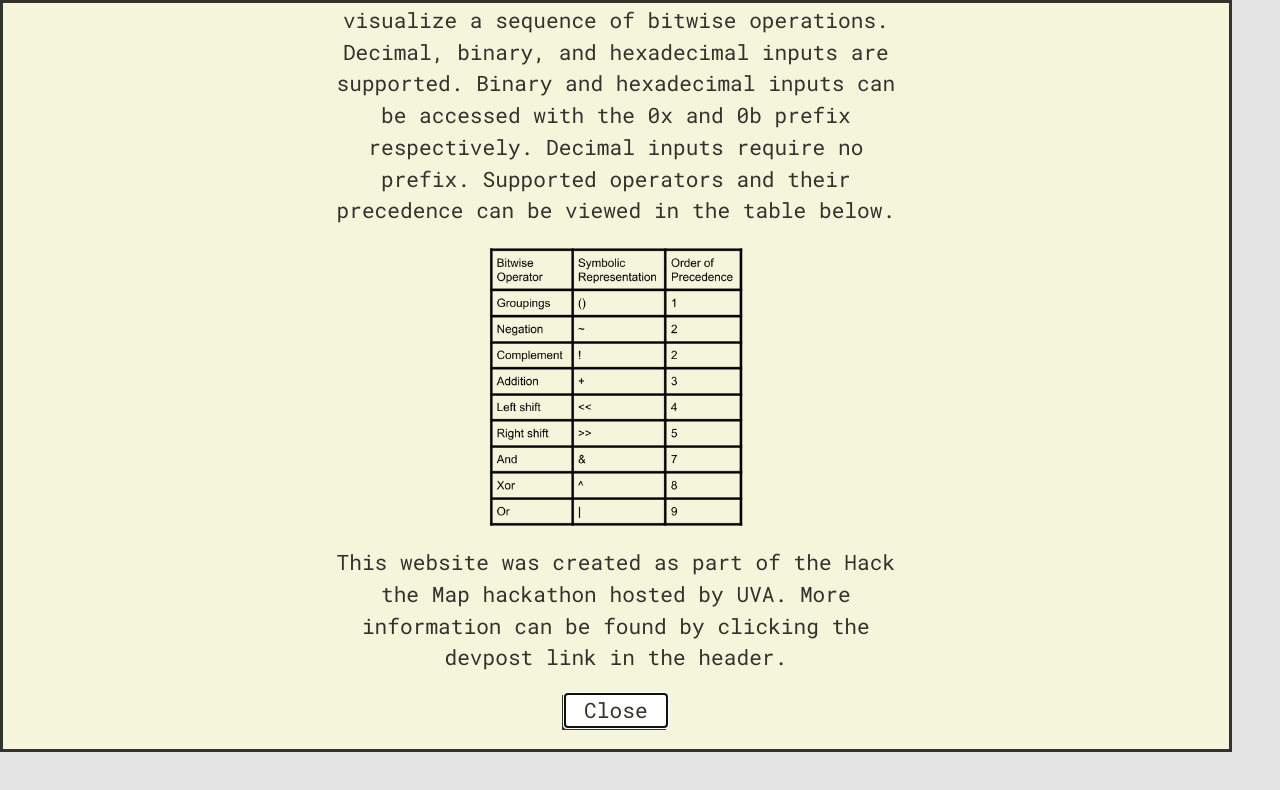
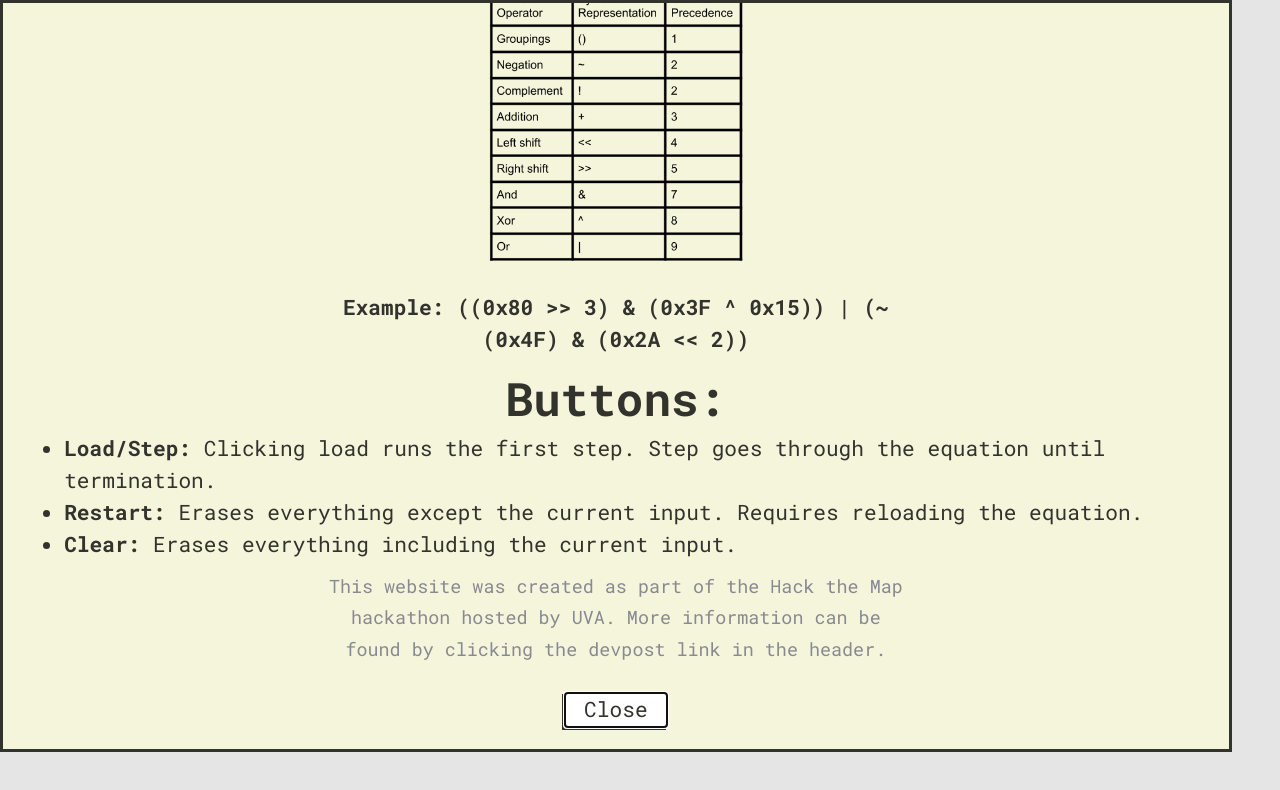
Before and after one commit to Myshro/bitwise-visual, a SvelteKit app: page / in a window 1280 px wide. Both pictures are taken after a click on the element "manual". Shown: the top 790 px of the page. Built offline with nearby package versions, Linux system fonts and the light colour scheme.

Commit message:
add polish

```diff
--- a/src/routes/+page.svelte
+++ b/src/routes/+page.svelte
@@ -6,7 +6,7 @@
 
 
     let equation = "";
-    let blocks = [];
+    let binaryBlocks = [];
     let decimalBlocks = [];
 
     let postfix;
@@ -248,7 +248,7 @@ const convertToBinary = (outcomes) => {
 // console.log(convertToBinary(result));
 
 const clearEverything = () => {
-    blocks=[];
+    binaryBlocks=[];
     decimalBlocks = [];
     currentStep = 0;
     isOver = false;
@@ -267,11 +267,20 @@ const clearEverything = () => {
             <form method="dialog">
                 <h1>Welcome to ByteSmith!</h1>
                 <p>This website provides an efficient way to visualize a sequence of bitwise operations. Decimal, binary, and hexadecimal inputs are supported.
-                    Binary and hexadecimal inputs can be accessed with the 0x and 0b prefix respectively. Decimal inputs require no prefix.
+                    Binary and hexadecimal inputs can be accessed with the <span class="bolded">0x</span> and <span class="bolded">0b</span> prefix respectively. Decimal inputs require no prefix.
                     Supported operators and their precedence can be viewed in the table below.
                 </p>
                 <img id="chart" src={Chart} alt="">
-                <p>This website was created as part of the Hack the Map hackathon hosted by UVA. More information can be found by clicking the devpost link in the header.
+                <p><span class="bolded">Example: ((0x80 >> 3) & (0x3F ^ 0x15)) | (~(0x4F) & (0x2A &lt&lt 2))</span></p>
+                <h1>Buttons:</h1>
+                <ul>
+                    <li><span class="bolded">Load/Step: </span>Clicking load runs the first step. Step goes through the equation until termination.</li>
+                    <li><span class="bolded">Restart: </span>Erases everything except the current input. Requires reloading the equation.</li>
+                    <li><span class="bolded">Clear: </span>Erases everything including the current input.</li>
+                </ul>
+                <p><span class="tiny">
+                    This website was created as part of the Hack the Map hackathon hosted by UVA. More information can be found by clicking the devpost link in the header.
+                </span>
 
                 </p>
                 <button>Close</button>
@@ -296,19 +305,19 @@ const clearEverything = () => {
             isOver = false;
             }}
         >Load</button> -->
-        <button on:click={() => {
+        <button class={isOver ? "finished-loading" : ""} on:click={() => {
             if (!isLoaded) {
                 postfix = infixToPostfix(equation);
                 decimalOutcomes = evaluatePostfix(postfix);
                 binaryOutcomes = convertToBinary(decimalOutcomes);
                 isOver = false;
-                console.log(blocks)
+                console.log(binaryBlocks)
             }
             isLoaded = true;
             if (currentStep < binaryOutcomes.length) {
                 decimalBlocks.push(decimalOutcomes[currentStep]);
-                blocks.push(binaryOutcomes[currentStep++]);
-                blocks = blocks.slice();
+                binaryBlocks.push(binaryOutcomes[currentStep++]);
+                binaryBlocks = binaryBlocks.slice();
                 decimalBlocks = decimalBlocks.slice();
             } else {
                 isOver = true;
@@ -322,7 +331,7 @@ const clearEverything = () => {
         <span id="done" class="error">{errorMessage}</span>
     {/if}
 
-    {#each blocks as block, index}
+    {#each binaryBlocks as block, index}
         <OperationBlock a={block.operand1} b={block.operand2}
         decimalA={decimalBlocks[index].operand1} decimalB={decimalBlocks[index].operand2} decimalResult={decimalBlocks[index].result}
         currentStep={index}
@@ -380,6 +389,14 @@ const clearEverything = () => {
         padding: 0 1rem 0 1rem;
     }
 
+    .finished-loading {
+        background-color: red;
+    }
+
+    .finished-loading:hover {
+        background-color: red;
+    }
+
     #manual {
         cursor: pointer;
         font-size: 1rem;
@@ -424,6 +441,10 @@ const clearEverything = () => {
         display: inline;
     }
 
+    .bolded {
+        font-weight: 700;
+    }
+
     .error {
         color: rgb(255, 0, 0);
     }
@@ -443,7 +464,18 @@ const clearEverything = () => {
     form p {
         width: 50%;
         text-align: center;
+        margin: 0.5rem 0 0.5rem 0;
     }
+
+    /* li {
+        text-align: center;
+    } */
+
+    .tiny {
+        font-size: 1rem;
+        color: rgb(136, 137, 145);
+    }
+
     form button {
         margin-top: 1rem;
     }
```
